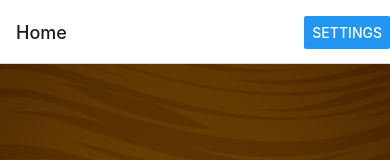
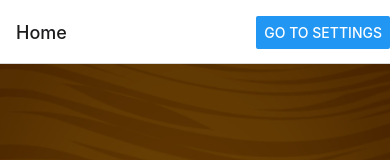
Before and after one commit to ShimiT/issie-dice, a React Native app: screen / in a window 390 px wide. Shown: the top 160 px of the page. Built offline with nearby package versions, Linux system fonts and the light colour scheme; what cannon would draw is missing.

Commit message:
refactor

```diff
--- a/App.tsx
+++ b/App.tsx
@@ -1,7 +1,8 @@
 import { StyleSheet, View, Text, Button, Image, TouchableOpacity } from 'react-native';
-import { NavigationContainer } from '@react-navigation/native';
+import { NavigationContainer, useNavigation } from '@react-navigation/native';
 import { createNativeStackNavigator } from '@react-navigation/native-stack';
 import { useState } from 'react';
+
 const StackNav = createNativeStackNavigator();
 const { Navigator, Screen } = StackNav;
 
@@ -9,6 +10,7 @@ const Stack = createNativeStackNavigator();
 
 import Home from './pages/Home';
 import Settings from './pages/settings'
+import SettingsButton from './components/settingsButton'
 
 export default function App() {
   return (
@@ -19,10 +21,7 @@ export default function App() {
           component={Home}
           options={{
             headerRight: () => (
-              <Button
-                title='Settings'
-                onPress={() => (true)}
-              />
+              <SettingsButton></SettingsButton>
             ),
             title: 'Home'
           }}
--- /dev/null
+++ b/components/settingsButton.tsx
@@ -0,0 +1,16 @@
+import { StyleSheet, View, Text, Button, Image, TouchableOpacity } from 'react-native';
+import { useNavigation } from '@react-navigation/native';
+import * as React from 'react';
+
+function MyButton({ }) {
+    const navigation = useNavigation();
+
+    return (
+        <Button
+            title="Go to Settings"
+            onPress={() => navigation.navigate('Settings')}
+        />
+    );
+}
+
+export default MyButton;
```
